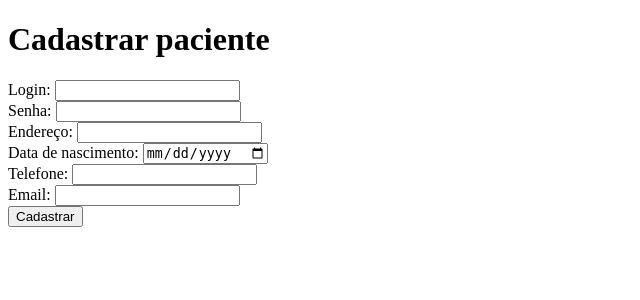
After one commit to crmnc/clinica, a PHP site: page /view/cadastrarPaciente.php in a window 1280 px wide. The commit adds this page. Shown: the top 300 px of the page, without its empty margins (0-640 px from the left). Run offline with PHP 8.4, Linux system fonts and the light colour scheme; a stand-in replaces the project's code that opens the database connection.

Commit message:
metodo cadastrar paciente

```diff
--- a/controller/LoginController.php
+++ b/controller/LoginController.php
@@ -41,7 +41,7 @@ class LoginController
             header("Location: /clinica/view/homepage.php");
 
         } else {
-            echo "login inválido";
+            echo "Login inválido";
         }
 
         $stmt->close();
--- /dev/null
+++ b/controller/PacienteController.php
@@ -0,0 +1,26 @@
+<?php
+
+namespace controller;
+
+use database\Database;
+
+class PacienteController
+{
+    private Database $db;
+
+    public function __construct()
+    {
+        $this->db = new Database();
+    }
+
+    public function index(): void
+    {
+        header("Location: /clinica/view/cadastrarPaciente.php");
+    }
+
+    public function cadastrarPaciente($paciente): void
+    {
+
+    }
+
+}
--- a/model/Medico.php
+++ b/model/Medico.php
@@ -1,5 +1,8 @@
 <?php
 namespace model;
+
+require_once __DIR__ . '/../model/Usuario.php';
+
 class Medico extends Usuario
 {
     private int $crm;
--- a/model/Paciente.php
+++ b/model/Paciente.php
@@ -1,5 +1,8 @@
 <?php
 namespace model;
+
+require_once __DIR__ . '/../model/Usuario.php';
+
 class Paciente extends Usuario
 {
     private string $endereco;
--- a/model/Recepcionista.php
+++ b/model/Recepcionista.php
@@ -1,5 +1,8 @@
 <?php
 namespace model;
+
+require_once __DIR__ . '/../model/Usuario.php';
+
 class Recepcionista extends Usuario
 {
     private int $expediente;
--- a/model/Usuario.php
+++ b/model/Usuario.php
@@ -2,6 +2,7 @@
 namespace model;
 abstract class Usuario
 {
+
     private string $login;
     private string $senha;
     private string $nome;
@@ -33,4 +34,9 @@ abstract class Usuario
         $this->nome = $nome;
     }
 
+    public function setSenha(string $senha): void
+    {
+        $this->senha = $senha;
+    }
+
 }
--- /dev/null
+++ b/view/cadastrarPaciente.php
@@ -0,0 +1,57 @@
+<?php
+    use controller\PacienteController;
+    use model\Paciente;
+
+    require_once __DIR__ . '/../controller/PacienteController.php';
+    require_once __DIR__ . '/../database/Database.php';
+    require_once __DIR__ . '/../model/Paciente.php';
+    require_once __DIR__ . '/../model/Usuario.php';
+
+    $pacienteController = new PacienteController();
+
+    $paciente = new Paciente();
+
+    if ($_SERVER["REQUEST_METHOD"] == "POST") {
+        $paciente->setEndereco($_POST["endereco"] ?? null);
+        $paciente->setDataNascimento($_POST["dataNascimento"] ?? null);
+        $paciente->setTelefone($_POST["telefone"] ?? null);
+        $paciente->setEmail($_POST["email"] ?? null);
+        $paciente->setLogin($_POST["login"] ?? null);
+        $paciente->setSenha($_POST["senha"] ?? null);
+
+        $pacienteController->cadastrarPaciente($paciente);
+    }
+?>
+
+<!DOCTYPE html>
+<html lang="en">
+<head>
+    <meta charset="UTF-8">
+    <meta name="viewport" content="width=device-width, initial-scale=1.0">
+    <title>Cadastrar paciente</title>
+</head>
+<body>
+<h1>Cadastrar paciente</h1>
+<form method="post" action="">
+    <label for="login">Login:</label>
+    <input type="text" id="login" name="login" required><br>
+
+    <label for="senha">Senha:</label>
+    <input type="password" id="senha" name="senha" required><br>
+
+    <label for="endereco">Endereço:</label>
+    <input type="text" id="endereco" name="endereco" required><br>
+
+    <label for="dataNascimento">Data de nascimento:</label>
+    <input type="date" id="dataNascimento" name="dataNascimento" required><br>
+
+    <label for="telefone">Telefone:</label>
+    <input type="text" id="telefone" name="telefone" required><br>
+
+    <label for="email">Email:</label>
+    <input type="text" id="email" name="email" required><br>
+
+    <input type="submit" value="Cadastrar">
+</form>
+</body>
+</html>
--- a/view/login.php
+++ b/view/login.php
@@ -15,6 +15,7 @@
     }
 
 ?>
+
 <!DOCTYPE html>
 <html lang="en">
 <head>
@@ -38,7 +39,7 @@
         <option value="3">Recepcionista</option>
     </select>
 
-    <input type="submit" value="logar">
+    <input type="submit" value="Logar">
 </form>
 </body>
 </html>
--- a/view/usuarios.php
+++ b/view/usuarios.php
@@ -3,7 +3,7 @@
 <head>
     <meta charset="UTF-8">
     <meta name="viewport" content="width=device-width, initial-scale=1.0">
-    <title>List of Users</title>
+    <title>Lista de usuários</title>
 </head>
 <body>
     <h2>List of Users</h2>
```
Also changed, not shown: index.php (+8 -2 lines).
